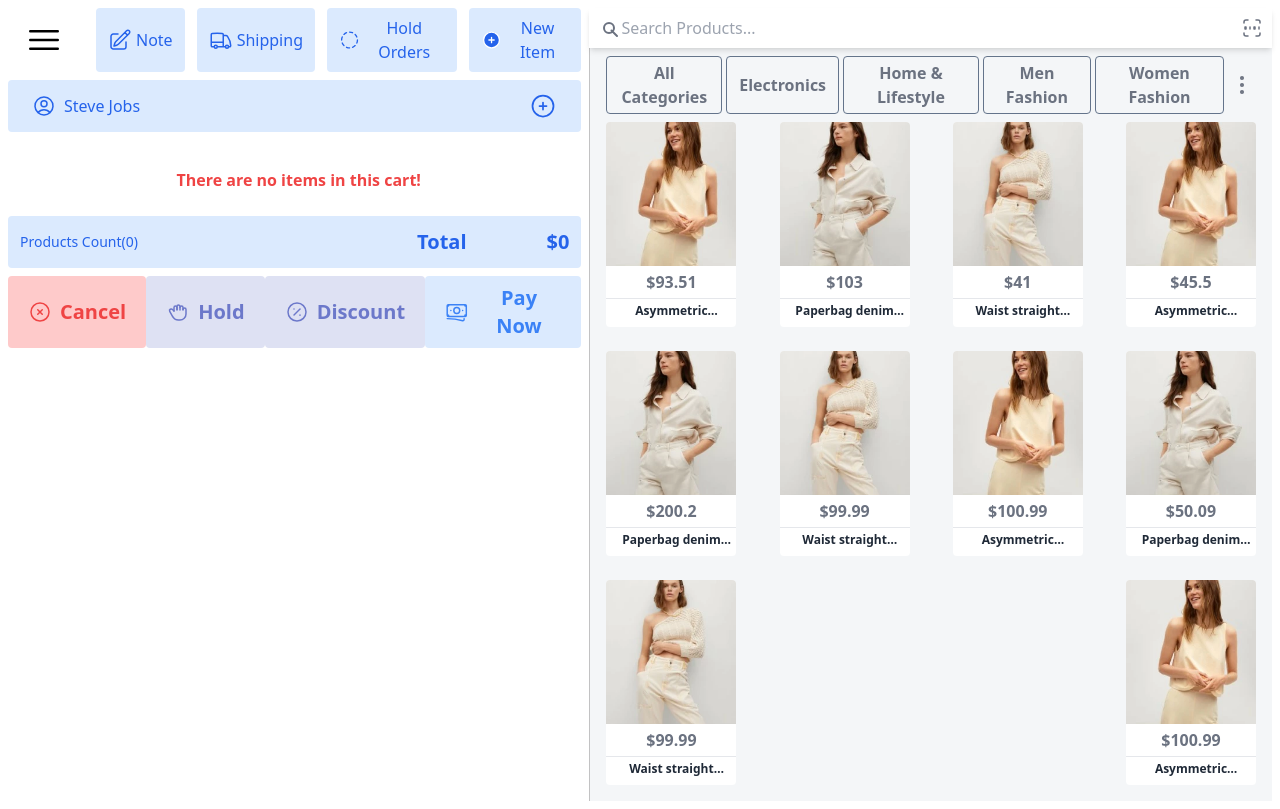
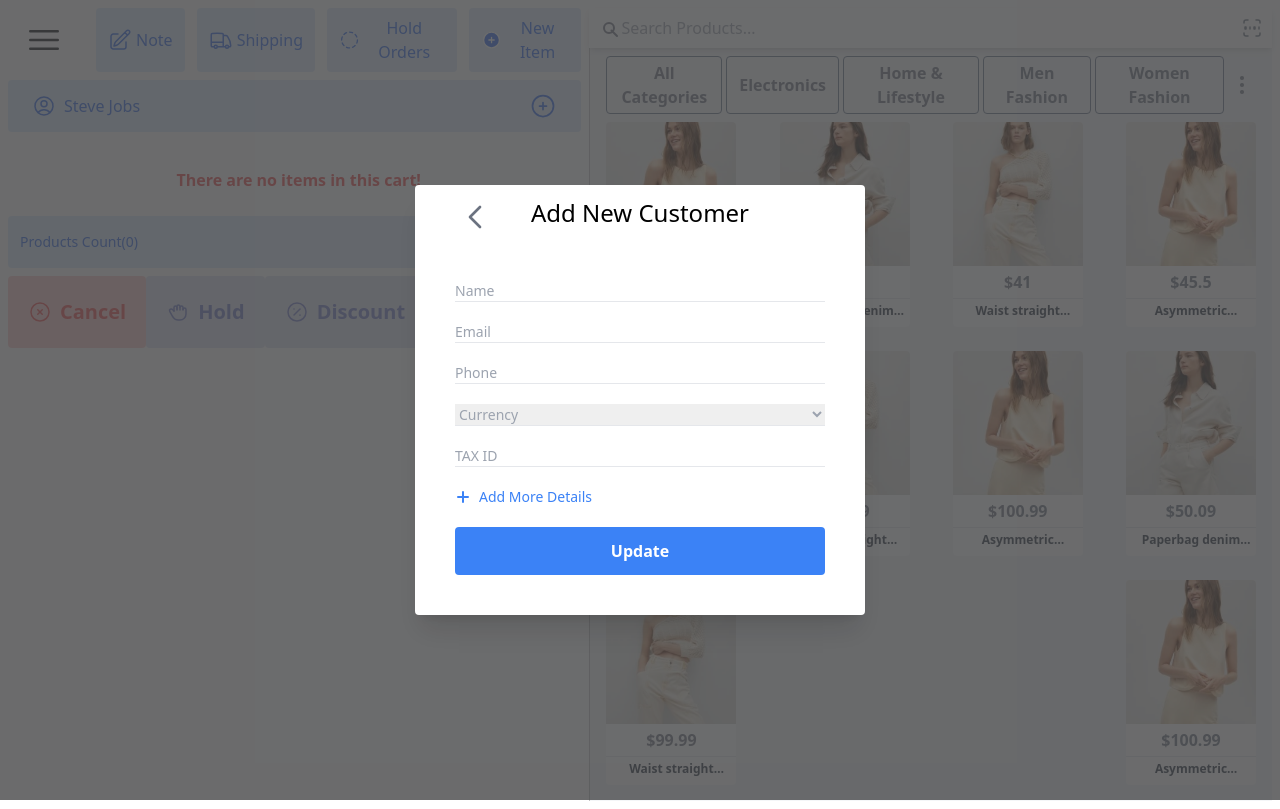
Before and after one commit to mahbub045/martvill, a Next.js app: page / in a window 1280 px wide. Both pictures are taken after a click on the button 543 px from the left and 106 px from the top of the page. Built offline with nearby package versions, Linux system fonts and the light colour scheme.

Commit message:
Add New Customer modal Complete

```diff
--- /dev/null
+++ b/components/AddNewCustomer.jsx
@@ -0,0 +1,169 @@
+import { useState } from "react";
+
+const AddNewCustomer = ({ isNewCustomerOpen, onCloseNewCustomer }) => {
+  const newCustomerClasses = isNewCustomerOpen
+    ? "translate-x-0"
+    : "translate-x-full";
+  const [formData, setFormData] = useState({
+    name: "",
+    email: "",
+    phone: "",
+    currency: "",
+    taxId: "",
+  });
+
+  const handleInputChange = (e) => {
+    const { name, value } = e.target;
+    setFormData({
+      ...formData,
+      [name]: value,
+    });
+  };
+
+  const handleSubmit = (e) => {
+    e.preventDefault();
+    // Handle form submission here
+    console.log(formData);
+  };
+
+  return (
+    <div
+      className={`fixed inset-0 flex items-center justify-center z-50 bg-black bg-opacity-50 ${newCustomerClasses}`}
+    >
+      <div
+        className={`md:w-[450px] w-96 bg-white shadow-xl rounded ${newCustomerClasses}`}
+      >
+        <div className="h-full flex flex-col">
+          <div className="relative">
+            <div className="absolute top-4 left-10">
+              <button
+                onClick={onCloseNewCustomer}
+                type="button"
+                data-drawer-hide="drawer-body-scrolling"
+                aria-controls="drawer-body-scrolling"
+                className="text-gray-500 px-1"
+              >
+                <svg
+                  xmlns="http://www.w3.org/2000/svg"
+                  fill="none"
+                  viewBox="0 0 24 24"
+                  strokeWidth={2}
+                  stroke="currentColor"
+                  className="w-8 h-8"
+                >
+                  <path
+                    strokeLinecap="round"
+                    strokeLinejoin="round"
+                    d="M15.75 19.5 8.25 12l7.5-7.5"
+                  />
+                </svg>
+              </button>
+            </div>
+          </div>
+          <div className="text-center">
+            <h2 className="py-3 text-2xl font-medium">Add New Customer</h2>
+          </div>
+          {/* form start */}
+          <div className="p-10">
+            <form onSubmit={handleSubmit}>
+              <div className="flex flex-col border-b mb-5">
+                <input
+                  type="text"
+                  id="name"
+                  name="name"
+                  value={formData.name}
+                  onChange={handleInputChange}
+                  placeholder="Name"
+                  className="focus:outline-none text-sm"
+                />
+              </div>
+              <div className="flex flex-col border-b mb-5">
+                <input
+                  type="email"
+                  id="email"
+                  name="email"
+                  value={formData.email}
+                  onChange={handleInputChange}
+                  placeholder="Email"
+                  className="focus:outline-none text-sm"
+                />
+              </div>
+              <div className="flex flex-col border-b mb-5">
+                <input
+                  type="tel"
+                  id="phone"
+                  name="phone"
+                  value={formData.phone}
+                  onChange={handleInputChange}
+                  placeholder="Phone"
+                  className="focus:outline-none text-sm"
+                />
+              </div>
+              <div className="flex flex-col border-b mb-5">
+                <select
+                  id="currency"
+                  name="currency"
+                  value={formData.currency}
+                  onChange={handleInputChange}
+                  placeholder="Currency"
+                  className="focus:outline-none text-sm text-gray-400"
+                >
+                  <option value="">
+                    Currency
+                  </option>
+                  <option value="USD">USD</option>
+                  <option value="EUR">EUR</option>
+                  <option value="GBP">GBP</option>
+                </select>
+              </div>
+              <div className="flex flex-col border-b mb-5">
+                <input
+                  type="text"
+                  id="taxId"
+                  name="taxId"
+                  value={formData.taxId}
+                  onChange={handleInputChange}
+                  placeholder="TAX ID"
+                  className="focus:outline-none text-sm"
+                />
+              </div>
+              <div className="mb-5">
+                <button
+                  type="button"
+                  className="flex items-center gap-2 text-blue-500 font-medium text-sm rounded mr-4"
+                >
+                  <svg
+                    xmlns="http://www.w3.org/2000/svg"
+                    fill="none"
+                    viewBox="0 0 24 24"
+                    strokeWidth={3}
+                    stroke="currentColor"
+                    className="w-4 h-4"
+                  >
+                    <path
+                      strokeLinecap="round"
+                      strokeLinejoin="round"
+                      d="M12 4.5v15m7.5-7.5h-15"
+                    />
+                  </svg>
+                  Add More Details
+                </button>
+              </div>
+              <div className="mt-4 flex flex-col text-center">
+                <button
+                  type="submit"
+                  className="bg-blue-500 hover:bg-blue-600 text-white font-semibold px-4 py-3 rounded"
+                >
+                  Update
+                </button>
+              </div>
+            </form>
+          </div>
+          {/* form start/ */}
+        </div>
+      </div>
+    </div>
+  );
+};
+
+export default AddNewCustomer;
--- a/pages/index.js
+++ b/pages/index.js
@@ -1,4 +1,5 @@
 "use client";
+import AddNewCustomer from "@/components/AddNewCustomer";
 import CategoryBar from "@/components/CategoryBar";
 import ProductItem from "@/components/ProductItem";
 import SideBar from "@/components/SideBar";
@@ -12,6 +13,7 @@ export default function Home() {
   const { state, dispatch } = useContext(Store);
   const [isSideBarOpen, setIsSideBarOpen] = useState(false);
   const [isCategoryBarOpen, setIsCategoryBarOpen] = useState(false);
+  const [isNewCustomerOpen, setIsNewCustomerOpen] = useState(false);
   const {
     cart: { cartItems },
   } = state;
@@ -21,6 +23,9 @@ export default function Home() {
   };
   const handleToggleCategoryBar = () => {
     setIsCategoryBarOpen(!isCategoryBarOpen);
+  };
+  const handleToggleNewCustomer = () => {
+    setIsNewCustomerOpen(!isNewCustomerOpen);
   };
 
   const removeItemHandler = (item) => {
@@ -177,7 +182,10 @@ export default function Home() {
               </svg>
               Steve Jobs
             </h2>
-            <button className="hover:bg-blue-300 rounded-full">
+            <button
+              className="hover:bg-blue-300 rounded-full"
+              onClick={handleToggleNewCustomer}
+            >
               <svg
                 xmlns="http://www.w3.org/2000/svg"
                 fill="none"
@@ -568,7 +576,7 @@ export default function Home() {
         </div>
         {/* Right Side end */}
       </div>
-      {/* Drawer start */}
+      {/* Draweres start */}
       {isSideBarOpen && (
         <>
           <div className="bg-[#BCBFC2]/60 fixed top-0 h-screen w-screen flex flex-row justify-start z-[2001]">
@@ -588,7 +596,18 @@ export default function Home() {
           </div>
         </>
       )}
-      {/* Drawer end */}
+      {isNewCustomerOpen && (
+        <>
+          <div className="bg-[#BCBFC2]/60 fixed top-0 h-screen w-screen flex flex-row justify-start z-[2001]">
+            <div onClick={handleToggleNewCustomer} className="flex-1"></div>
+            <AddNewCustomer
+              isNewCustomerOpen={isNewCustomerOpen}
+              onCloseNewCustomer={handleToggleNewCustomer}
+            />
+          </div>
+        </>
+      )}
+      {/* Draweres end */}
     </>
   );
 }
```
